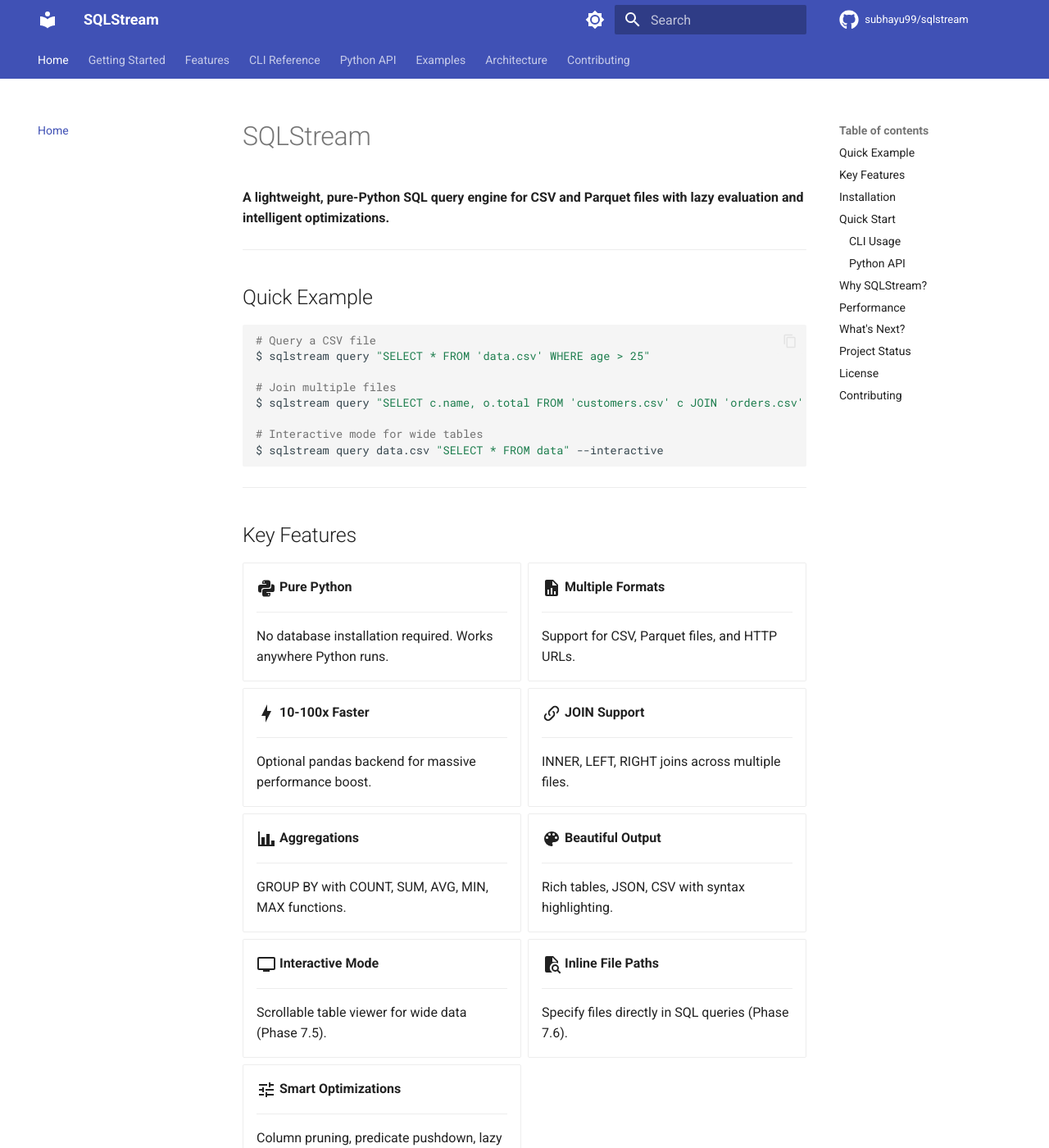
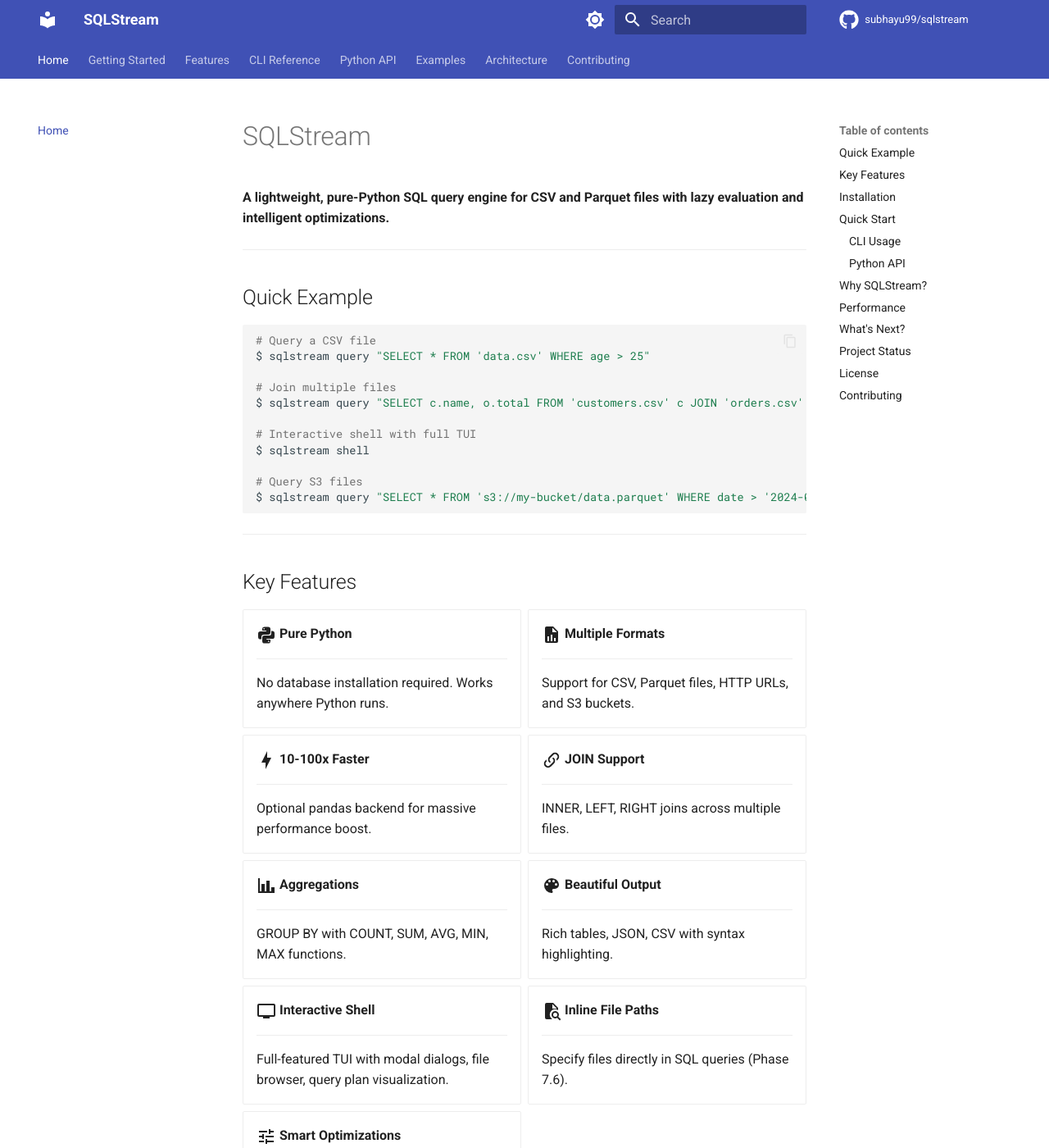
Before and after one commit to subhayu99/sqlstream, an MkDocs documentation site: the page built from docs/index.md, in a window 1280 px wide and 1400 px high. Shown: the whole window at 82% size. Built offline with MkDocs 1.6.1 and Material for MkDocs 9.7.7, drawn with Linux system fonts in a browser that asks for light colours; comment, search, counter and statistics services are not loaded; the version menu is left out; some of the changed text lies outside the part shown.

Commit message:
docs: update documentation with new interactive shell features
**Documentation Updates:**
- Updated README with comprehensive interactive shell feature list
- Updated docs/index.md to reflect S3 support and enhanced shell
- Added detailed feature descriptions (modal dialogs, file browser, etc.)
- Updated project phase status (Phase 8 complete, Phase 9 in progress)

**Bug Fix:**
- Fixed multiline query history: queries now properly preserved across sessions
- Changed delimiter from `\n` to `\n===\n` to support multiline SQL queries
- History navigation now works correctly with complex queries

Features now documented:
- Modal dialogs for filtering, export, and file selection
- File browser (Ctrl+O) for selecting files to query
- Query execution plan visualization (F4)
- Smart export with custom filenames (Ctrl+X)
- Live filtering across columns (Ctrl+F)
- Schema browser with column types (F2)
- Multiline query history support

🤖 Generated with [Claude Code](https://claude.com/claude-code)

Co-Authored-By: Claude <noreply@anthropic.com>

````diff
--- a/docs/index.md
+++ b/docs/index.md
@@ -13,8 +13,11 @@ $ sqlstream query "SELECT * FROM 'data.csv' WHERE age > 25"
 # Join multiple files
 $ sqlstream query "SELECT c.name, o.total FROM 'customers.csv' c JOIN 'orders.csv' o ON c.id = o.customer_id"
 
-# Interactive mode for wide tables
-$ sqlstream query data.csv "SELECT * FROM data" --interactive
+# Interactive shell with full TUI
+$ sqlstream shell
+
+# Query S3 files
+$ sqlstream query "SELECT * FROM 's3://my-bucket/data.parquet' WHERE date > '2024-01-01'"
 ```
 
 ---
@@ -33,7 +36,7 @@ $ sqlstream query data.csv "SELECT * FROM data" --interactive
 
     ---
 
-    Support for CSV, Parquet files, and HTTP URLs.
+    Support for CSV, Parquet files, HTTP URLs, and S3 buckets.
 
 -   :material-lightning-bolt:{ .lg .middle } __10-100x Faster__
 
@@ -59,11 +62,11 @@ $ sqlstream query data.csv "SELECT * FROM data" --interactive
 
     Rich tables, JSON, CSV with syntax highlighting.
 
--   :material-television:{ .lg .middle } __Interactive Mode__
+-   :material-television:{ .lg .middle } __Interactive Shell__
 
     ---
 
-    Scrollable table viewer for wide data (Phase 7.5).
+    Full-featured TUI with modal dialogs, file browser, query plan visualization.
 
 -   :material-file-search:{ .lg .middle } __Inline File Paths__
 
@@ -212,7 +215,7 @@ SQLStream offers two execution backends:
 
 ## Project Status
 
-SQLStream is in **active development**. Current phase: **7.6**
+SQLStream is in **active development**. Current phase: **8**
 
 - ✅ Phase 0-2: Core query engine with Volcano model
 - ✅ Phase 3: Parquet support
@@ -221,10 +224,12 @@ SQLStream is in **active development**. Current phase: **7.6**
 - ✅ Phase 5.5: Pandas backend (10-100x speedup)
 - ✅ Phase 6: HTTP data sources
 - ✅ Phase 7: CLI with beautiful output
-- ✅ Phase 7.5: Interactive mode with Textual
+- ✅ Phase 7.5: Interactive shell with Textual
 - ✅ Phase 7.6: Inline file path support
-- 🚧 Phase 8: Type system & schema inference
-- 🚧 Phase 9: Error handling & user feedback
+- ✅ Phase 7.7: S3 Support for CSV and Parquet
+- ✅ Phase 8: Type system & schema inference
+- 🚧 Phase 9: Enhanced interactive shell (modal dialogs, file browser, query plan)
+- 🚧 Phase 10: Error handling & user feedback
 
 ---
 
````
Also changed, not shown: README.md (+21 -3 lines), 1 other file.
